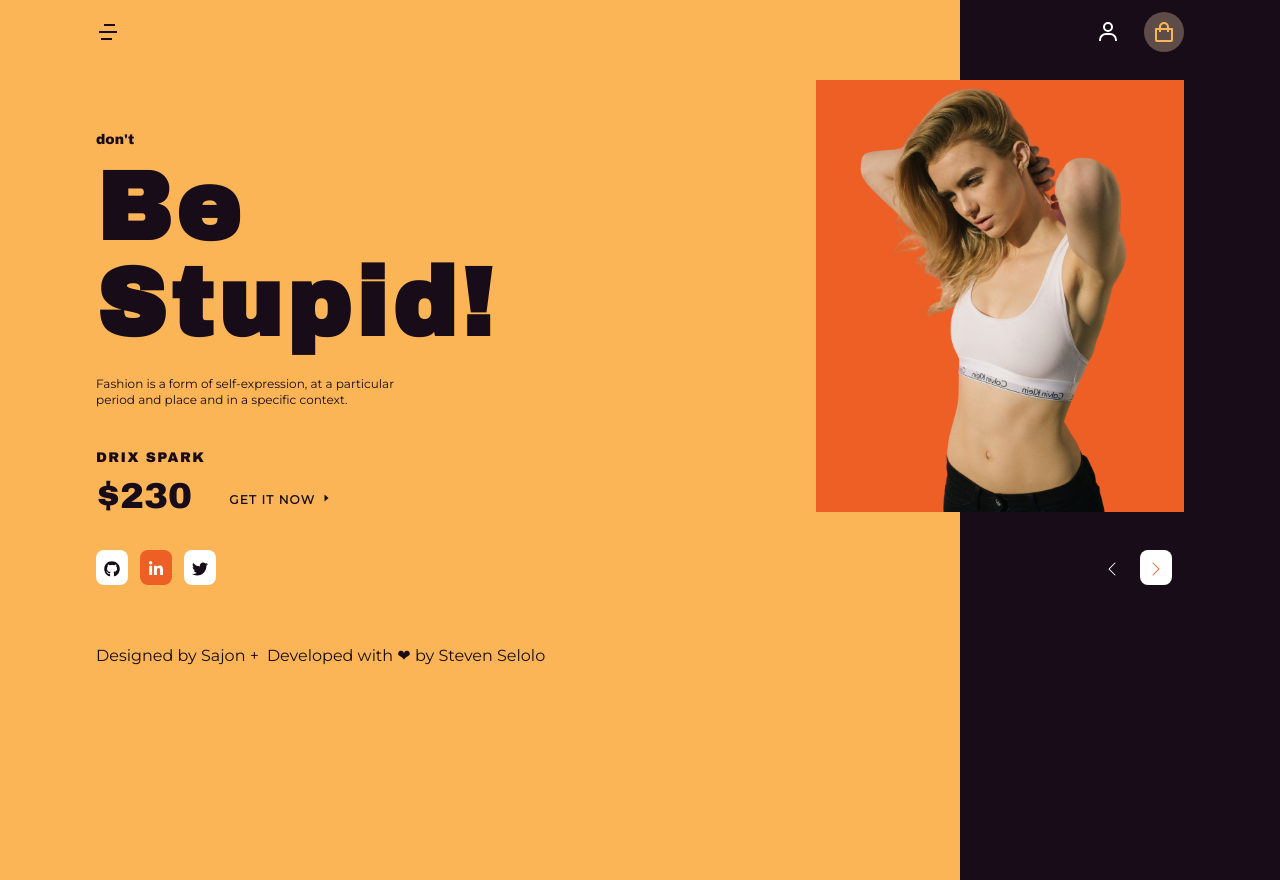
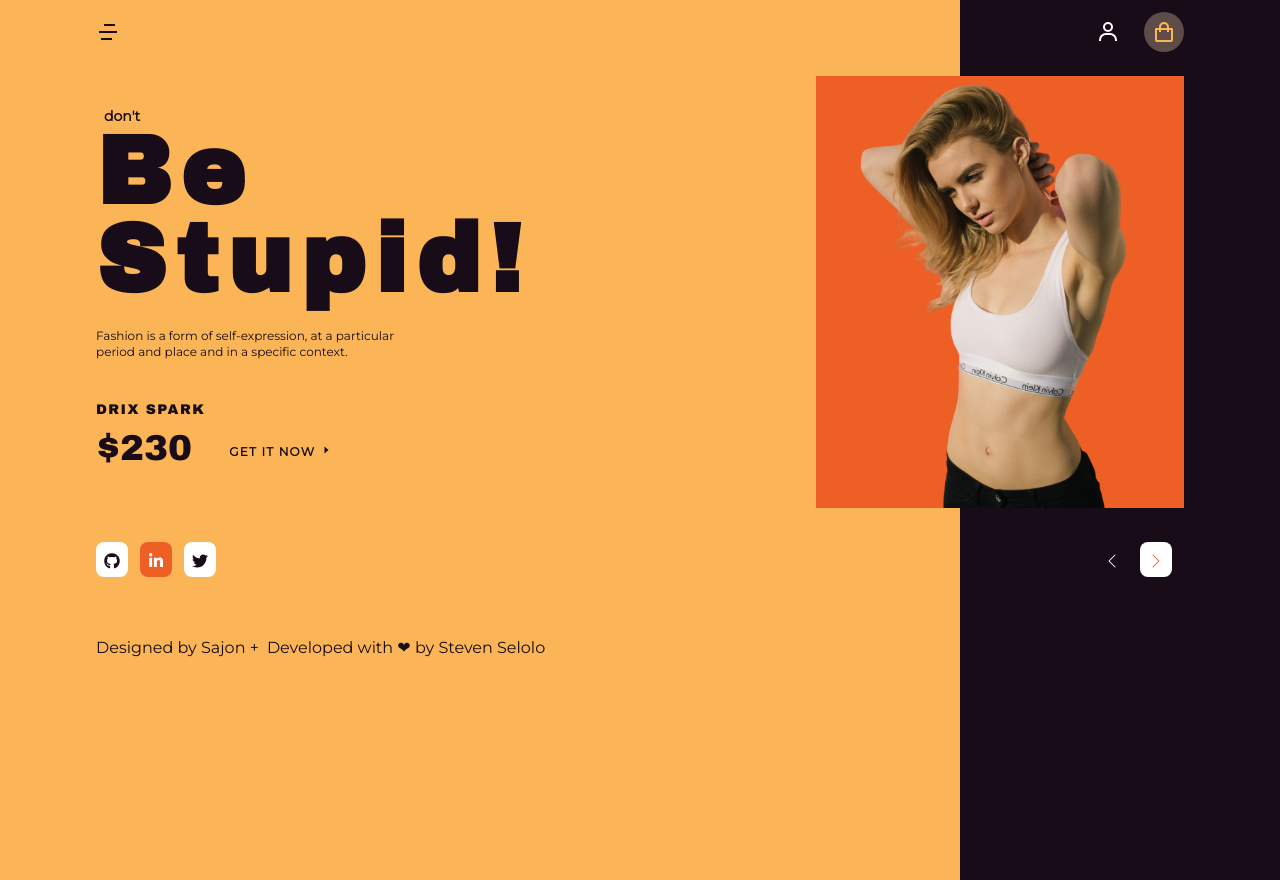
Before and after one commit to StevenPss/dont-be-stupid-web-header-animation, a React (Create React App) app: page / in a window 1280 px wide. Built offline with nearby package versions, Linux system fonts and the light colour scheme.

Commit message:
update: updated header text

```diff
--- a/src/App.scss
+++ b/src/App.scss
@@ -68,6 +68,7 @@ body, html{
         .main-text{
           h1{
             font-family: 'Archivo Black';
+            line-height: 5.5rem;
           }
         }
         .main-product-price{
--- a/src/components/Content.js
+++ b/src/components/Content.js
@@ -22,8 +22,8 @@ function Content() {
                 <div className="main-header flex flex-col sm:order-1">
                     {/**Text*/}
                     <div className="main-text">
-                        <h1 className="text-7xl sm:text-8xl tracking-wider font-extrabold">
-                            <span className="text-sm tracking-normal font-normal">don't</span><br/>
+                        <span className="text-sm tracking-normal font-bold ml-2">don't</span><br/>
+                        <h1 className="text-7xl sm:text-8xl tracking-widest font-extrabold">
                             <span>Be</span><br/>
                             <span>Stupid!</span>
                         </h1>
```
